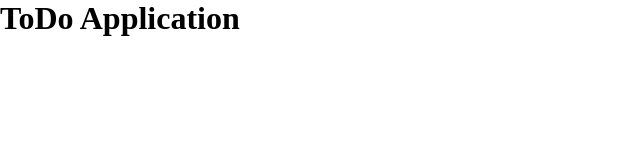
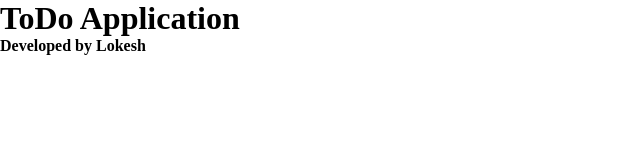
Before and after one commit to lokeshec23/TODO-APP, a plain HTML site: page index.html in a window 1280 px wide. Shown: the whole page, without its empty margins (0-640 px from the left). Drawn offline with Linux system fonts and the light colour scheme.

Commit message:
Edit index.html file

```diff
--- a/index.html
+++ b/index.html
@@ -8,7 +8,7 @@
 </head>
 <body>
     <h1>ToDo Application</h1>
-
+    <h4>Developed by Lokesh</h4>
     <script src="./js/main.js"></script>
 </body>
 </html>
```
